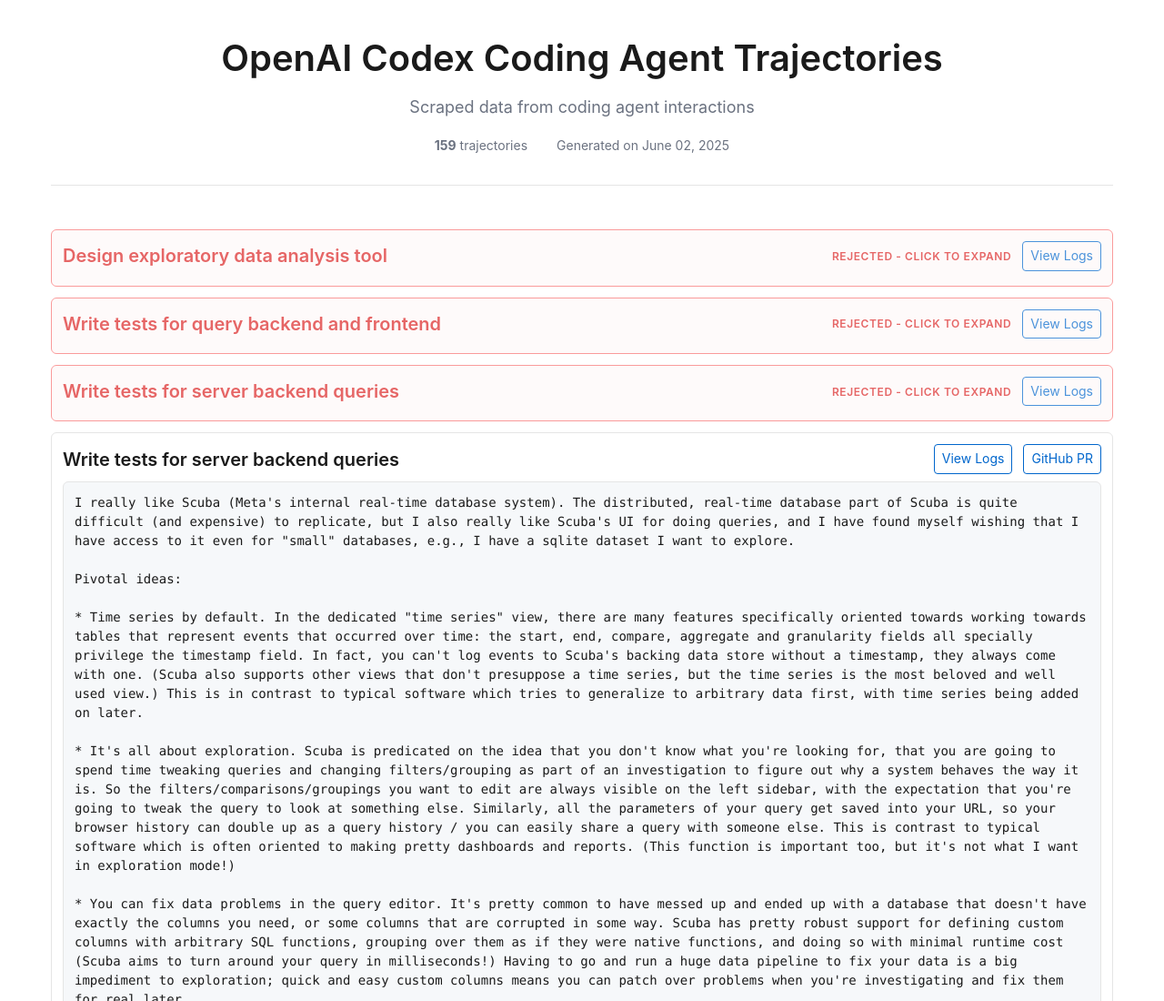
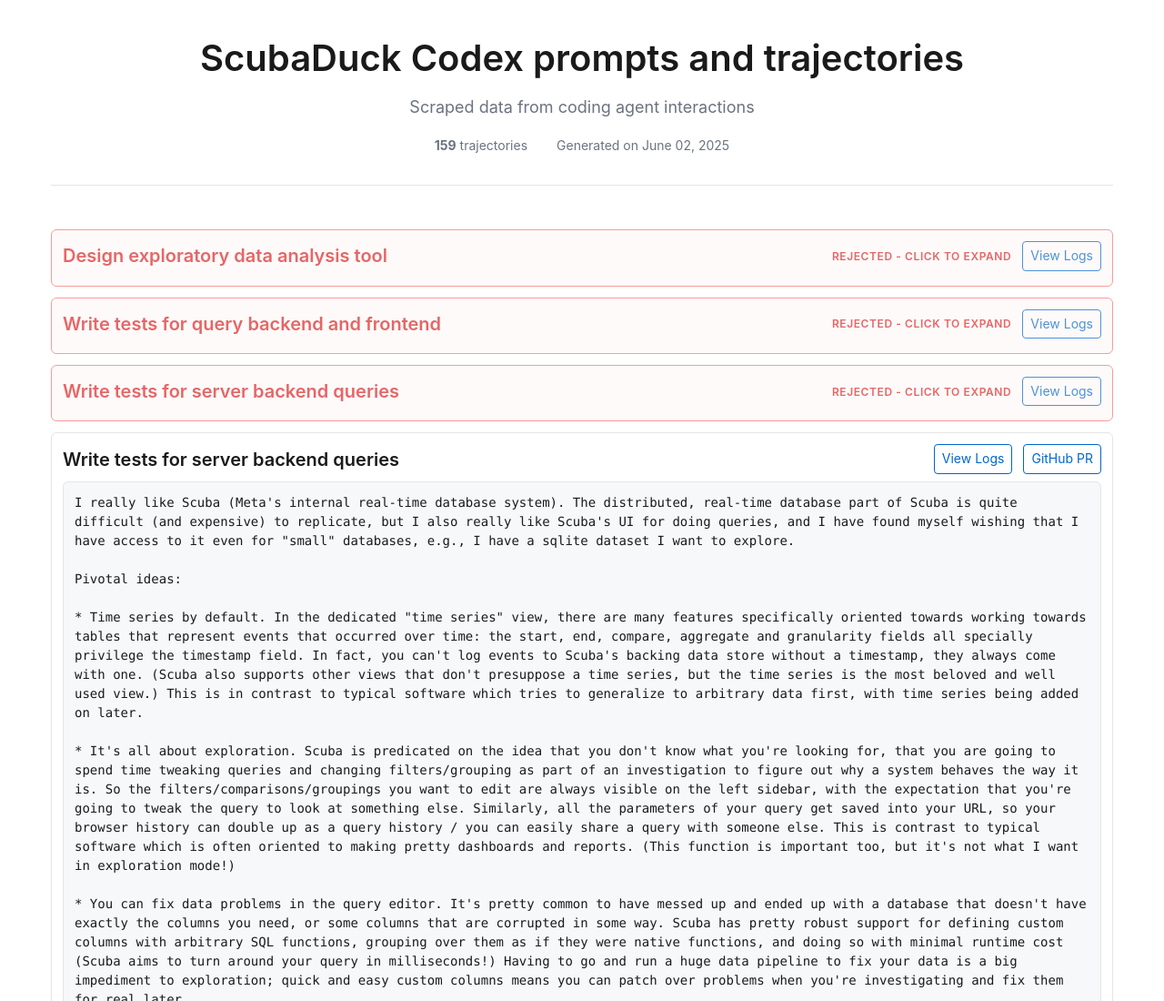
Before and after one commit to ezyang/scubaduck-prompts, a plain HTML site: page index.html in a window 1280 px wide. Shown: the top 1100 px of the page at 91% size. Drawn offline with Linux system fonts and the light colour scheme.

Commit message:
Update
Signed-off-by: Edward Z. Yang <ezyang@meta.com>

```diff
--- a/index.html
+++ b/index.html
@@ -3,7 +3,7 @@
 <head>
     <meta charset="UTF-8">
     <meta name="viewport" content="width=device-width, initial-scale=1.0">
-    <title>OpenAI Codex Coding Agent Trajectories</title>
+    <title>ScubaDuck Codex prompts and trajectories</title>
     <style>
         :root {
             --bg-color: #ffffff;
@@ -211,7 +211,7 @@
 <body>
     <div class="container">
         <header>
-            <h1>OpenAI Codex Coding Agent Trajectories</h1>
+            <h1>ScubaDuck Codex prompts and trajectories</h1>
             <p class="subtitle">Scraped data from coding agent interactions</p>
             <div class="stats">
                 <span><strong>159</strong> trajectories</span>
```
